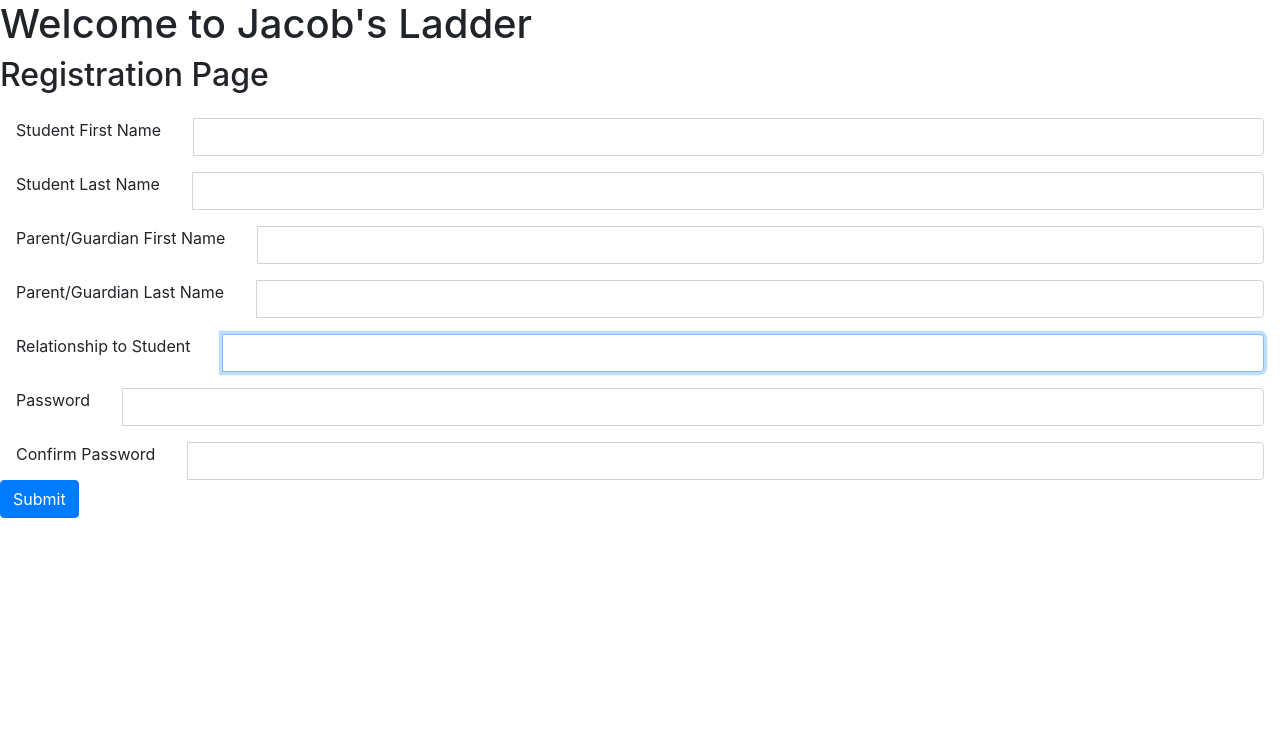
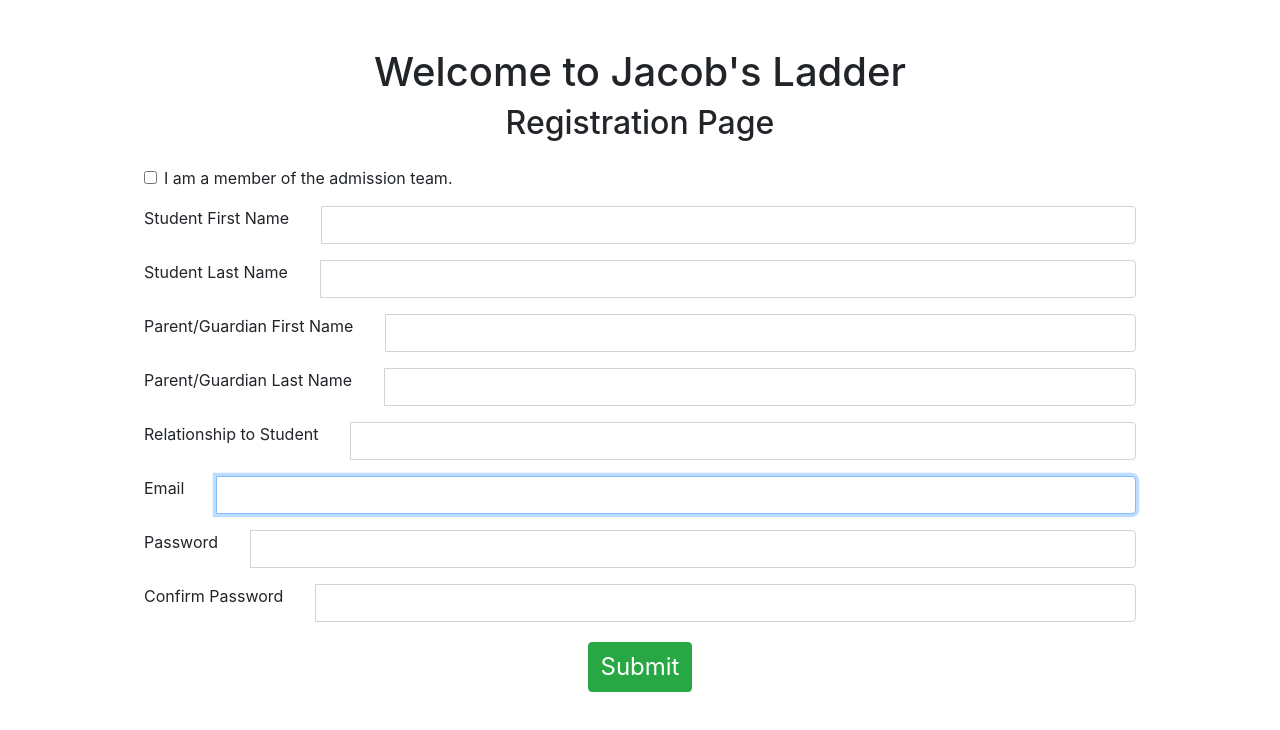
Before and after one commit to JacobsLadderIntake/FrontEndReact, a React (Create React App) app: page /register in a window 1280 px wide. Shown: the top 730 px of the page. Built offline with nearby package versions, Linux system fonts and the light colour scheme.

Commit message:
Updated the registration Page
add the isadmin toggle button, updated the look of the page

```diff
--- a/src/Register.js
+++ b/src/Register.js
@@ -6,7 +6,7 @@ import './register.css'
 import {
   Alert,
   Button,
-  FormFeedback,
+  FormGroup,
   InputGroup,
   Input,
   Label
@@ -28,7 +28,11 @@ class Register extends Component {
       password: "",
       confirmPassword: "",
       confirmationCode: "",
-      newUser: null
+      firstName:"",
+      lastName:"",
+      newUser: null,
+      isAdminChecked:false,
+      startsHidden:true
     };
     this.handleSubmit = this.handleSubmit.bind(this);
 
@@ -44,8 +48,14 @@ handleSubmit(e) {
     const password = ReactDOM.findDOMNode(this.password).value;
     const confirmPassword = ReactDOM.findDOMNode(this.confirmPassword).value;
     const relationship = ReactDOM.findDOMNode(this.relationship).value;
+    const email = ReactDOM.findDOMNode(this.email).value;
+    const firstName = ReactDOM.findDOMNode(this.firstName).value;
+    const lastName = ReactDOM.findDOMNode(this.lastName).value;
 
-    const errors = this.validate(studentFirstName, studentLastName, parentFirstName,parentLastName,relationship,password,confirmPassword);
+
+
+
+    const errors = this.validate(studentFirstName, studentLastName, parentFirstName,parentLastName,relationship,password,confirmPassword,email,firstName,lastName);
     if (errors.length > 0) {
       this.setState({ errors });
       return;
@@ -57,11 +67,12 @@ handleSubmit(e) {
   }
 
 
-  validate(studentFirstName, studentLastName, parentFirstName,parentLastName,password,confirmPassword,relationship) {
+  validate(studentFirstName, studentLastName, parentFirstName,parentLastName,password,confirmPassword,relationship,email,firstName,lastName) {
     // we are going to store errors for all fields
     // in a signle array
     const errors = [];
     console.log("help")
+    if(!this.state.isAdminChecked) {
         if (studentFirstName.length === 0) {
             errors.push("Student First Name can't be empty");
             console.log("why")
@@ -76,10 +87,29 @@ handleSubmit(e) {
             errors.push("Parent Last Name can't be empty");
         }
         if (relationship.length === 0) {
-       errors.push("Field can't be empty");
+            errors.push("Relationship with student can't be empty");
+        }
+    } else {
+        if (firstName.length === 0) {
+            errors.push("First Name can't be empty");
+        }
+        if (lastName.length === 0) {
+            errors.push("Last Name can't be empty");
+        }
+
+    }
+
+    if (email.length === 0) {
+        errors.push("Email can't be empty");
+    }
+    if (password.length === 0) {
+        errors.push("Password can't be empty");
+    }
+    if (confirmPassword.length === 0) {
+        errors.push("Confirm Password can't be empty");
     }
     if (password !== confirmPassword) {
-        errors.push("wrong");
+        errors.push("Passwords do not match");
     }
 
 //    if (email.length < 5) {
@@ -108,6 +138,13 @@ handleSubmit(e) {
     this.setState(change)
 
   }
+  toggle() {
+  		this.setState({
+  			isAdminChecked: !this.state.isAdminChecked,
+  			startsHidden:!this.state.startsHidden
+  		});
+  	}
+
 
 //  handleSubmit = async event => {
 //    event.preventDefault();
@@ -152,16 +189,28 @@ handleSubmit(e) {
 
   renderForm() {
   const { errors } = this.state;
+  var isAdminChecked = {
+  			display: this.state.isAdminChecked ? "none" : "flex"
+  		};
+  var startsHidden = {
+    	    display: this.state.startsHidden ? "none" : "flex"
+    	};
 
     return (
 
-      <form onSubmit={this.handleSubmit}>
-      <h1> Welcome to Jacob's Ladder</h1>
-      <h2>Registration Page </h2>
+      <form className="form-style" onSubmit={this.handleSubmit}>
+      <h1 className="registration-page-title"> Welcome to Jacob's Ladder</h1>
+      <h2 className="registration-page-title">Registration Page </h2>
         {errors.map(error => (
                         <Alert color = "warning" key={error}>Error: {error}</Alert>
                       ))}
-        <InputGroup id="studentFirstName">
+        <FormGroup check>
+                  <Label check onChange={this.toggle.bind(this)}>
+                    <Input type="checkbox" />{' '}
+                    I am a member of the admission team.
+                  </Label>
+        </FormGroup>
+        <InputGroup id="studentFirstName" style={ isAdminChecked }>
           <Label>Student First Name</Label>
           <Input
             autoFocus
@@ -171,7 +220,7 @@ handleSubmit(e) {
             onChange={this.handleChange.bind(this)}
           />
         </InputGroup>
-        <InputGroup id="studentLastName">
+        <InputGroup id="studentLastName"style={ isAdminChecked }>
             <Label>Student Last Name</Label>
             <Input
                 ref={studentLastName => (this.studentLastName = studentLastName)}
@@ -181,7 +230,7 @@ handleSubmit(e) {
                 onChange={this.handleChange.bind(this)}
           />
         </InputGroup>
-        <InputGroup id="parentFirstName">
+        <InputGroup id="parentFirstName" style={ isAdminChecked}>
             <Label>Parent/Guardian First Name</Label>
             <Input
                 autoFocus
@@ -191,7 +240,7 @@ handleSubmit(e) {
                 onChange={event => this.handleChange(event)}
             />
         </InputGroup>
-        <InputGroup id="parentLastName">
+        <InputGroup id="parentLastName" style={ isAdminChecked }>
         <Label>Parent/Guardian Last Name</Label>
             <Input
                 autoFocus
@@ -201,11 +250,41 @@ handleSubmit(e) {
                 onChange={event => this.handleChange(event)}
             />
         </InputGroup>
-         <InputGroup id="relationship">
+        <InputGroup id="firstName" style = {startsHidden}>
+            <Label>First Name</Label>
+            <Input
+            autoFocus
+            ref={firstName => (this.firstName = firstName)}
+            type="text"
+            value={this.state.id}
+            onChange={event => this.handleChange(event)}
+            />
+        </InputGroup>
+        <InputGroup id="lastName" style= {startsHidden}>
+            <Label>Last Name</Label>
+                <Input
+                    autoFocus
+                    ref={lastName => (this.lastName = lastName)}
+                    type="text"
+                    value={this.state.id}
+                    onChange={event => this.handleChange(event)}
+                />
+         </InputGroup>
+         <InputGroup id="relationship" style={ isAdminChecked }>
          <Label>Relationship to Student</Label>
             <Input
                 autoFocus
                 ref={relationship => (this.relationship = relationship)}
+                type="text"
+                value={this.state.id}
+                onChange={event => this.handleChange(event)}
+             />
+          </InputGroup>
+          <InputGroup id="email">
+            <Label>Email</Label>
+            <Input
+                autoFocus
+                ref={email => (this.email = email)}
                 type="text"
                 value={this.state.id}
                 onChange={event => this.handleChange(event)}
@@ -229,13 +308,15 @@ handleSubmit(e) {
             type="password"
           />
         </InputGroup>
+        <div className="button-div">
         <Button
         onClick={this.validForm}
-
-        color="primary"
+        color="success"
           type="submit"
+          className="submit-button"
 //          isLoading={this.state.isLoading}
         > Submit </Button>
+        </div>
       </form>
     );
   }
--- a/src/register.css
+++ b/src/register.css
@@ -14,3 +14,22 @@ label {
   margin-right: 1em;
 
 }
+.form-style {
+    display:block;
+}
+.button-div {
+    text-align:center;
+    padding: 20px 0px;
+}
+.btn.submit-button {
+
+    font-size: 1.5em;
+}
+
+.registration-page-title {
+    text-align:center;
+}
+
+.form-style {
+    margin:3em 8em;
+}
```
Also changed, not shown: Login.js (line endings or trailing spaces). Lines whose indentation alone changed are shown as unchanged.
